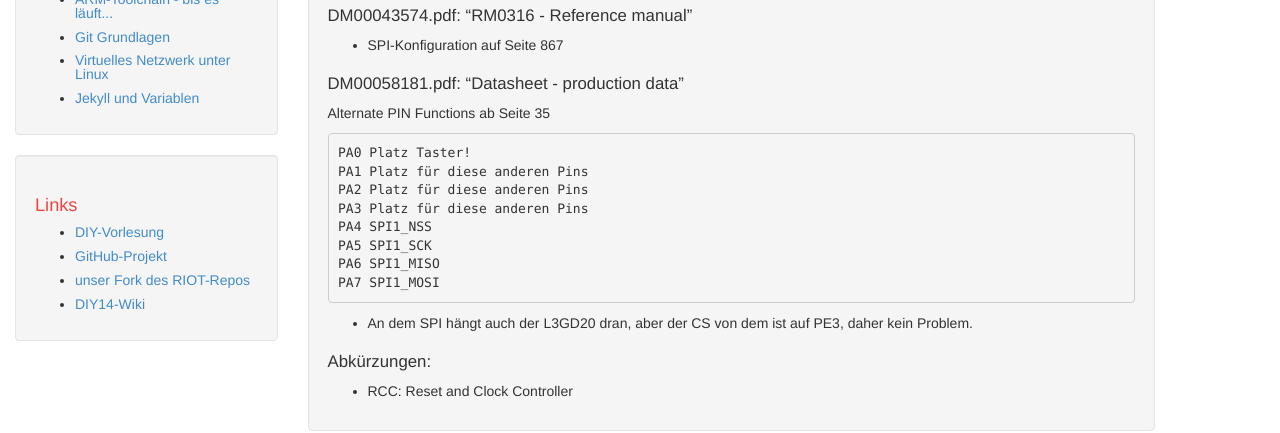
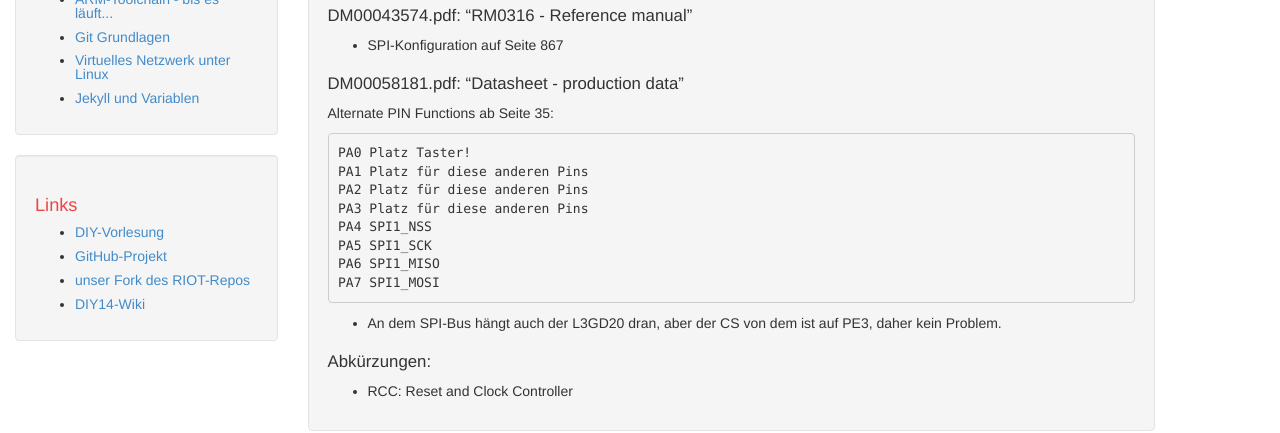
Before and after one commit to michz/diy14bus, a Jekyll site: the page built from _posts/2014-11-24-STM32-Grundlagen.markdown, in a window 1280 px wide. Shown: the part 302-735 px from the top of the page. Built offline with Jekyll 4.4.1, drawn with Linux system fonts in a browser that asks for light colours; Markdown is read by kramdown in place of the engine named in the settings.

Commit message:
stm32-Grundlagen angefangen

```diff
--- a/_posts/2014-11-24-STM32-Grundlagen.markdown
+++ b/_posts/2014-11-24-STM32-Grundlagen.markdown
@@ -24,7 +24,7 @@ author: jschnurrer
 
 ## DM00058181.pdf: "Datasheet - production data"
 
-Alternate PIN Functions ab Seite 35
+Alternate PIN Functions ab Seite 35:
 
     PA0 Platz Taster!
     PA1 Platz für diese anderen Pins
@@ -35,7 +35,7 @@ Alternate PIN Functions ab Seite 35
     PA6 SPI1_MISO
     PA7 SPI1_MOSI
 
-* An dem SPI hängt auch der L3GD20 dran, aber der CS von dem ist auf PE3, daher kein Problem.
+* An dem SPI-Bus hängt auch der L3GD20 dran, aber der CS von dem ist auf PE3, daher kein Problem.
 
 
 ## Abkürzungen:
```
